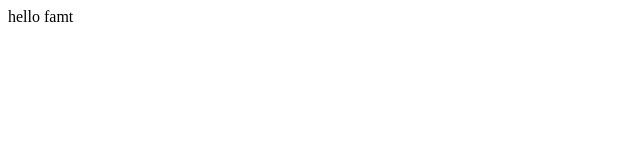
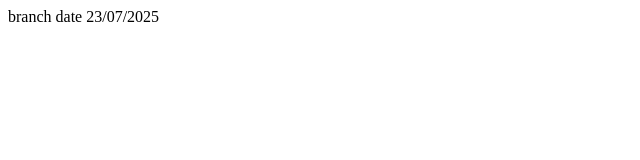
Before and after one commit to SpruhaA30/localrepo, a plain HTML site: page index.html in a window 1280 px wide. Shown: the whole page, without its empty margins (0-640 px from the left). Drawn offline with Linux system fonts and the light colour scheme.

Commit message:
updated on feature

```diff
--- a/index.html
+++ b/index.html
@@ -1,6 +1,5 @@
 <html>
     <body>
-        hello
-          famt
+        branch date 23/07/2025
     <body>
 <html>
```
